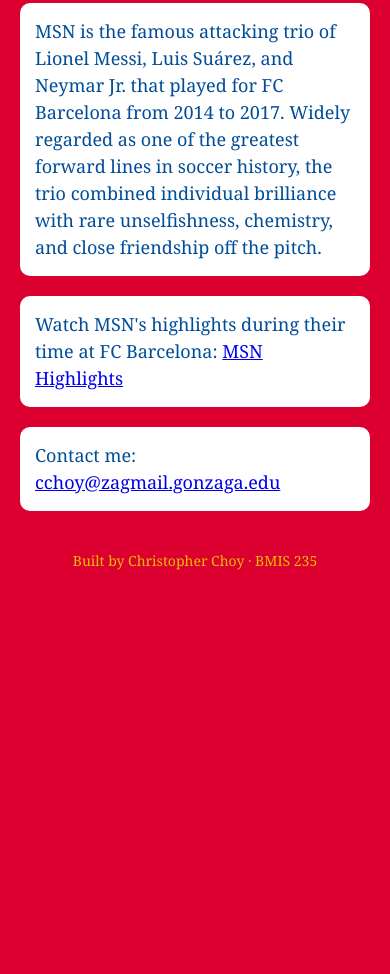
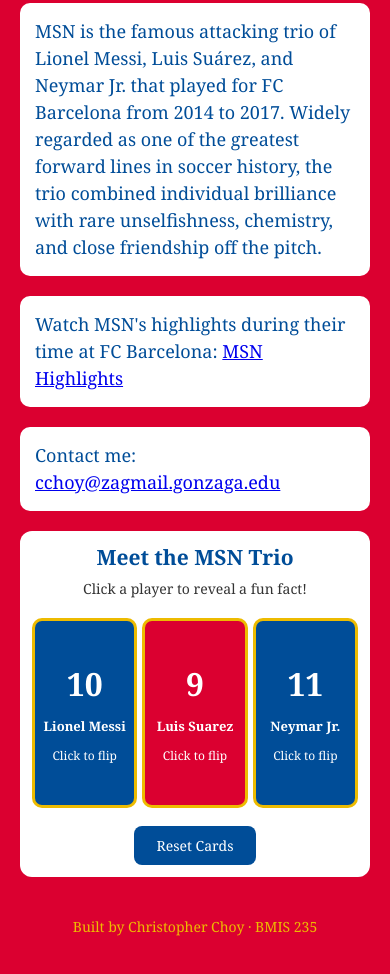
Before and after one commit to kulekia24-beep/bmis235-html-3, a plain HTML site: page index.html in a window 390 px wide. Shown: the part 435-1409 px from the top of the page. Before the commit the page ends 1045 px from the top, so only its background shows below. Drawn offline with Linux system fonts and the light colour scheme.

Commit message:
Update index.html

```diff
--- a/index.html
+++ b/index.html
@@ -52,7 +52,246 @@
      This box is empty on purpose. In Part 7 you paste an interactive
      graphic BETWEEN the opening <div> and the closing </div> below.
      ===================================================================== -->
-<div class="showcase"></div>
+<div class="showcase">
+
+<!-- HTML: Creates three interactive MSN player cards -->
+<div class="msn-graphic">
+    <div class="msn-heading">Meet the MSN Trio</div>
+    <div class="msn-instructions">
+        Click a player to reveal a fun fact!
+    </div>
+
+    <div class="msn-cards">
+
+        <button class="msn-card" type="button"
+                aria-pressed="false">
+            <span class="msn-front">
+                <span class="msn-number">10</span>
+                <span class="msn-name">Lionel Messi</span>
+                <span class="msn-hint">Click to flip</span>
+            </span>
+            <span class="msn-back">
+                <strong>Right Winger / Playmaker</strong>
+                <span>Messi was the creative engine of MSN,
+                combining goalscoring with exceptional
+                passing and vision.</span>
+            </span>
+        </button>
+
+        <button class="msn-card" type="button"
+                aria-pressed="false">
+            <span class="msn-front">
+                <span class="msn-number">9</span>
+                <span class="msn-name">Luis Suarez</span>
+                <span class="msn-hint">Click to flip</span>
+            </span>
+            <span class="msn-back">
+                <strong>Striker</strong>
+                <span>Suarez won the European Golden Shoe
+                in 2015-16 after scoring 40 La Liga goals.</span>
+            </span>
+        </button>
+
+        <button class="msn-card" type="button"
+                aria-pressed="false">
+            <span class="msn-front">
+                <span class="msn-number">11</span>
+                <span class="msn-name">Neymar Jr.</span>
+                <span class="msn-hint">Click to flip</span>
+            </span>
+            <span class="msn-back">
+                <strong>Left Winger</strong>
+                <span>Neymar scored in the 2015 Champions
+                League final as Barcelona completed
+                the treble.</span>
+            </span>
+        </button>
+
+    </div>
+
+    <button class="msn-reset" type="button">
+        Reset Cards
+    </button>
+</div>
+
+<!-- CSS: Styles the cards using Barcelona's colors -->
+<style>
+.showcase .msn-graphic {
+    font-family: Georgia, "Times New Roman", serif;
+    background-color: #FFFFFF;
+    padding: 20px;
+    border-radius: 12px;
+    max-width: 750px;
+    margin: 20px auto;
+    text-align: center;
+    box-sizing: border-box;
+}
+
+.showcase .msn-heading {
+    color: #004D98;
+    font-size: 26px;
+    font-weight: bold;
+    margin-bottom: 8px;
+}
+
+.showcase .msn-instructions {
+    color: #333333;
+    font-size: 14px;
+    margin-bottom: 20px;
+}
+
+.showcase .msn-cards {
+    display: grid;
+    grid-template-columns: repeat(3, minmax(0, 1fr));
+    gap: 10px;
+}
+
+.showcase .msn-card {
+    background-color: #004D98;
+    color: #FFFFFF;
+    border: 3px solid #EDBB00;
+    border-radius: 10px;
+    min-height: 180px;
+    padding: 10px;
+    cursor: pointer;
+    font-family: inherit;
+    transition: transform 0.4s, background-color 0.4s;
+    overflow-wrap: anywhere;
+}
+
+.showcase .msn-card:nth-child(2) {
+    background-color: #DB0030;
+}
+
+.showcase .msn-card:hover {
+    transform: translateY(-4px);
+}
+
+.showcase .msn-card:focus-visible,
+.showcase .msn-reset:focus-visible {
+    outline: 3px solid #004D98;
+    outline-offset: 3px;
+}
+
+.showcase .msn-front,
+.showcase .msn-back {
+    display: flex;
+    flex-direction: column;
+    align-items: center;
+    justify-content: center;
+    gap: 12px;
+    height: 100%;
+}
+
+.showcase .msn-number {
+    font-size: 46px;
+    font-weight: bold;
+}
+
+.showcase .msn-name {
+    font-size: 17px;
+    font-weight: bold;
+}
+
+.showcase .msn-hint {
+    font-size: 12px;
+}
+
+.showcase .msn-back {
+    display: none;
+    color: #111111;
+    font-size: 13px;
+    line-height: 1.4;
+}
+
+.showcase .msn-card.flipped {
+    background-color: #EDBB00;
+}
+
+.showcase .msn-card.flipped .msn-front {
+    display: none;
+}
+
+.showcase .msn-card.flipped .msn-back {
+    display: flex;
+}
+
+.showcase .msn-reset {
+    margin-top: 18px;
+    padding: 10px 22px;
+    background-color: #004D98;
+    color: #FFFFFF;
+    border: none;
+    border-radius: 8px;
+    cursor: pointer;
+    font-family: inherit;
+    font-size: 14px;
+}
+
+.showcase .msn-reset:hover {
+    background-color: #DB0030;
+}
+
+@media (max-width: 500px) {
+    .showcase .msn-graphic {
+        padding: 12px;
+    }
+
+    .showcase .msn-heading {
+        font-size: 21px;
+    }
+
+    .showcase .msn-cards {
+        gap: 5px;
+    }
+
+    .showcase .msn-card {
+        min-height: 190px;
+        padding: 5px;
+    }
+
+    .showcase .msn-number {
+        font-size: 32px;
+    }
+
+    .showcase .msn-name {
+        font-size: 13px;
+    }
+
+    .showcase .msn-back {
+        font-size: 11px;
+    }
+}
+</style>
+
+<!-- JavaScript: Flips cards and resets them on click -->
+<script>
+(function () {
+    const graphic = document.querySelector(
+        ".showcase .msn-graphic"
+    );
+
+    if (!graphic) return;
+
+    const cards = graphic.querySelectorAll(".msn-card");
+    const reset = graphic.querySelector(".msn-reset");
+
+    cards.forEach(function (card) {
+        card.addEventListener("click", function () {
+            const flipped = card.classList.toggle("flipped");
+            card.setAttribute("aria-pressed", String(flipped));
+        });
+    });
+
+    reset.addEventListener("click", function () {
+        cards.forEach(function (card) {
+            card.classList.remove("flipped");
+            card.setAttribute("aria-pressed", "false");
+        });
+    });
+})();
+</script>
+</div>
 
 <!-- Footer: fill in your name -->
 <footer>Built by Christopher Choy &middot; BMIS 235</footer>
```
